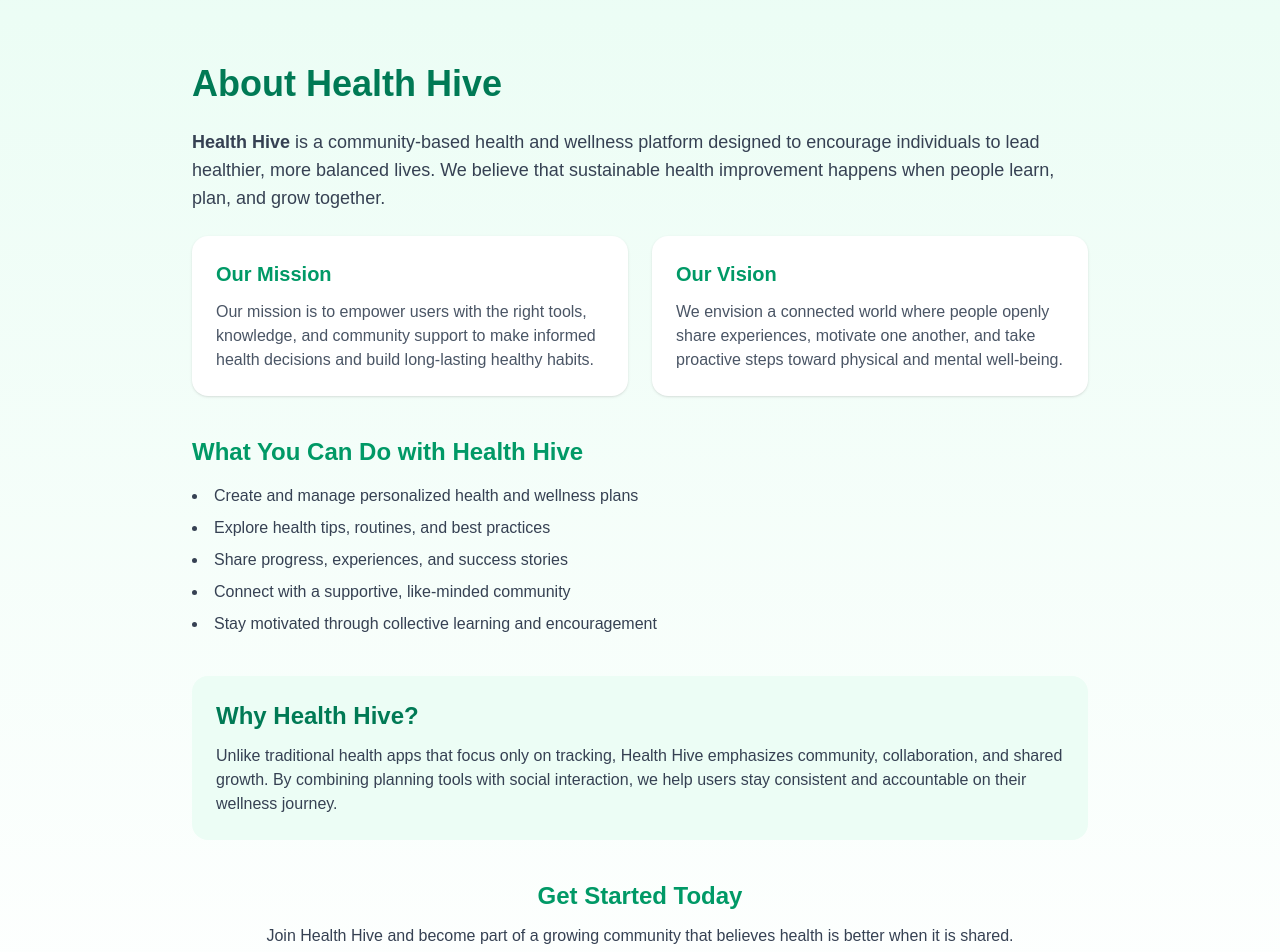
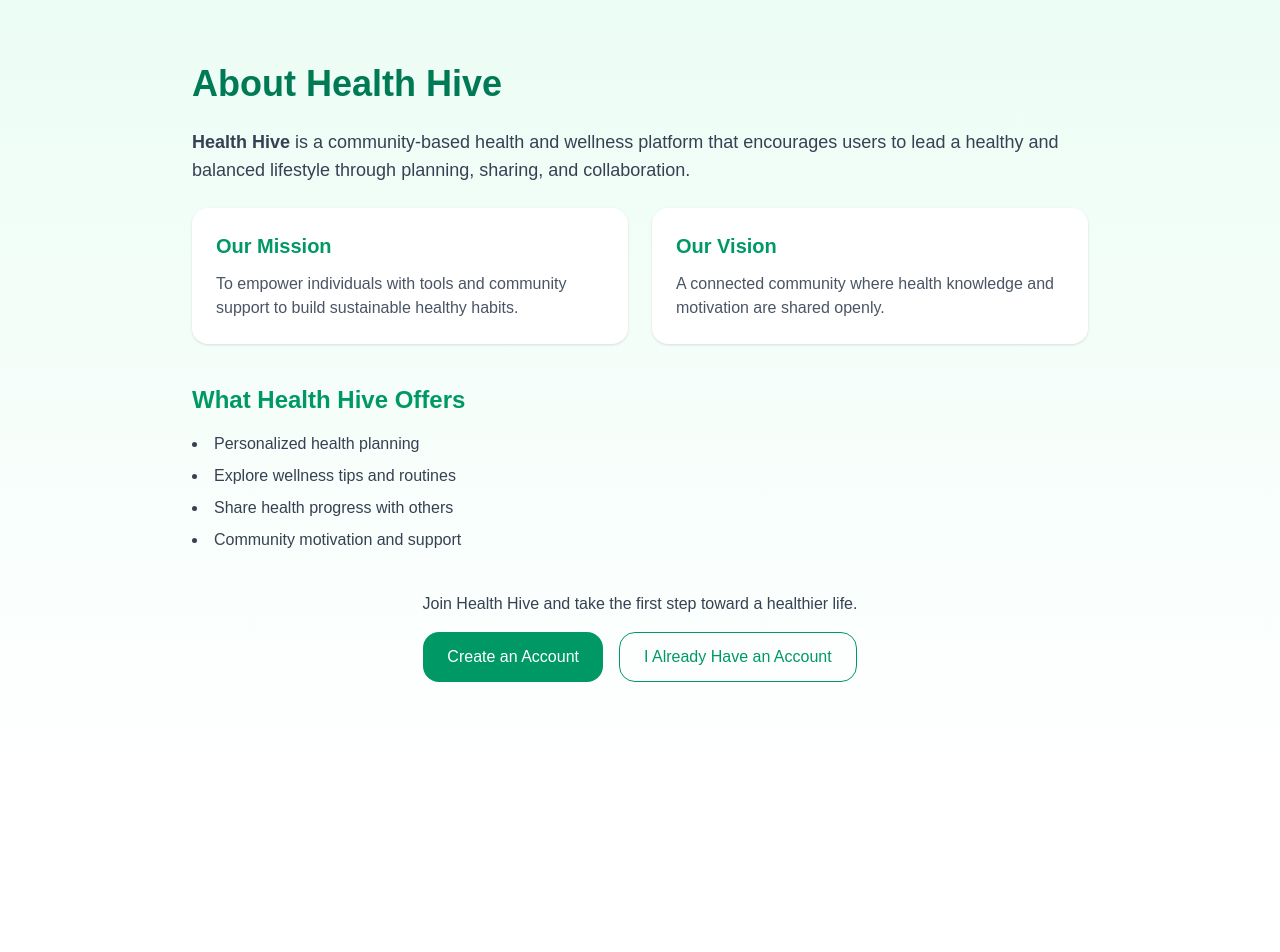
Before and after one commit to Mustain98/Health-Hive, a Next.js app in the folder frontend/: page /about in a window 1280 px wide. Shown: the top 952 px of the page. After the commit the page ends 800 px from the top, so only its background shows below. Built offline with nearby package versions, Linux system fonts and the light colour scheme.

Commit message:
Fix About page JSX structure

```diff
--- a/frontend/app/about/page.tsx
+++ b/frontend/app/about/page.tsx
@@ -8,9 +8,8 @@ export default function AboutPage() {
 
         <p className="mb-6 text-lg text-gray-700">
           <span className="font-semibold">Health Hive</span> is a community-based
-          health and wellness platform designed to encourage individuals to lead
-          healthier, more balanced lives. We believe that sustainable health
-          improvement happens when people learn, plan, and grow together.
+          health and wellness platform that encourages users to lead a healthy
+          and balanced lifestyle through planning, sharing, and collaboration.
         </p>
 
         <div className="mb-10 grid gap-6 md:grid-cols-2">
@@ -19,9 +18,8 @@ export default function AboutPage() {
               Our Mission
             </h2>
             <p className="text-gray-600">
-              Our mission is to empower users with the right tools, knowledge, and
-              community support to make informed health decisions and build
-              long-lasting healthy habits.
+              To empower individuals with tools and community support to build
+              sustainable healthy habits.
             </p>
           </div>
 
@@ -30,51 +28,33 @@ export default function AboutPage() {
               Our Vision
             </h2>
             <p className="text-gray-600">
-              We envision a connected world where people openly share experiences,
-              motivate one another, and take proactive steps toward physical and
-              mental well-being.
+              A connected community where health knowledge and motivation are
+              shared openly.
             </p>
           </div>
         </div>
 
         <div className="mb-10">
           <h2 className="mb-4 text-2xl font-semibold text-emerald-600">
-            What You Can Do with Health Hive
+            What Health Hive Offers
           </h2>
           <ul className="list-inside list-disc space-y-2 text-gray-700">
-            <li>Create and manage personalized health and wellness plans</li>
-            <li>Explore health tips, routines, and best practices</li>
-            <li>Share progress, experiences, and success stories</li>
-            <li>Connect with a supportive, like-minded community</li>
-            <li>Stay motivated through collective learning and encouragement</li>
+            <li>Personalized health planning</li>
+            <li>Explore wellness tips and routines</li>
+            <li>Share health progress with others</li>
+            <li>Community motivation and support</li>
           </ul>
         </div>
 
-        <div className="mb-10 rounded-2xl bg-emerald-50 p-6">
-          <h2 className="mb-3 text-2xl font-semibold text-emerald-700">
-            Why Health Hive?
-          </h2>
-          <p className="text-gray-700">
-            Unlike traditional health apps that focus only on tracking, Health Hive
-            emphasizes community, collaboration, and shared growth. By combining
-            planning tools with social interaction, we help users stay consistent
-            and accountable on their wellness journey.
-          </p>
-        </div>
-
         <div className="text-center">
-          <h2 className="mb-3 text-2xl font-semibold text-emerald-600">
-            Get Started Today
-          </h2>
-          <p className="mb-6 text-gray-700">
-            Join Health Hive and become part of a growing community that believes
-            health is better when it is shared.
+          <p className="mb-4 text-gray-700">
+            Join Health Hive and take the first step toward a healthier life.
           </p>
           <div className="flex justify-center gap-4">
-            <button className="rounded-2xl bg-emerald-600 px-6 py-3 font-medium text-white shadow hover:bg-emerald-700">
+            <button className="rounded-2xl bg-emerald-600 px-6 py-3 text-white hover:bg-emerald-700">
               Create an Account
             </button>
-            <button className="rounded-2xl border border-emerald-600 px-6 py-3 font-medium text-emerald-600 hover:bg-emerald-50">
+            <button className="rounded-2xl border border-emerald-600 px-6 py-3 text-emerald-600 hover:bg-emerald-50">
               I Already Have an Account
             </button>
           </div>
```
